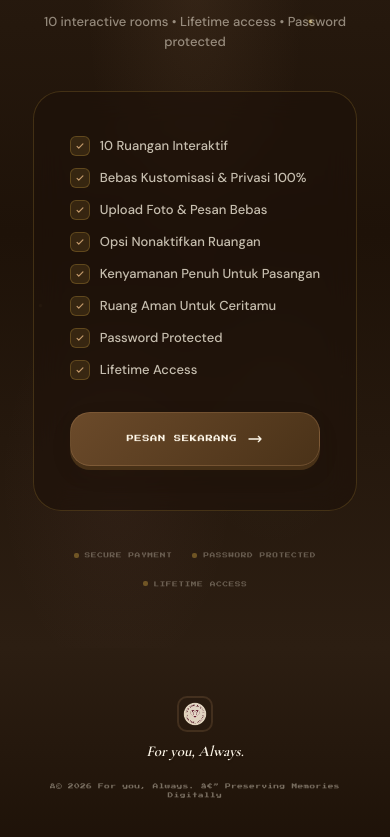
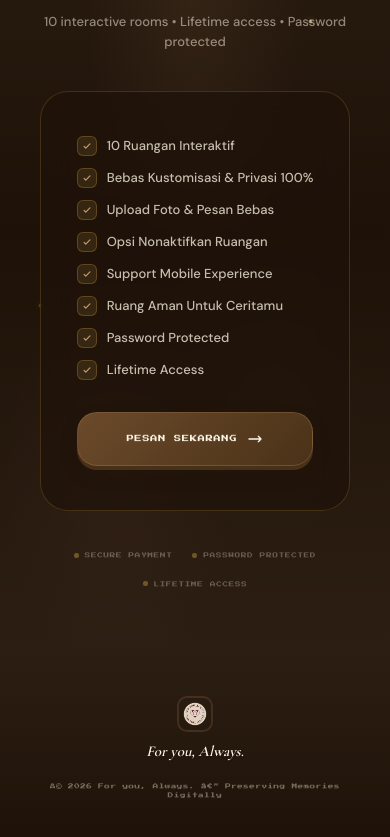
Before and after one commit to detectivecrewze/for-you-always, a Next.js app: page /arcade in a window 390 px wide. Shown: the part 3118-3955 px from the top of the page. Built offline with nearby package versions, Linux system fonts and the light colour scheme.

Commit message:
feat: change pricing feature item to 'Support Mobile Experience'

```diff
--- a/app/arcade/page.tsx
+++ b/app/arcade/page.tsx
@@ -956,7 +956,7 @@ export default function ArcadeLandingPage() {
                                     "Bebas Kustomisasi & Privasi 100%",
                                     "Upload Foto & Pesan Bebas",
                                     "Opsi Nonaktifkan Ruangan",
-                                    "Kenyamanan Penuh Untuk Pasangan",
+                                    "Support Mobile Experience",
                                     "Ruang Aman Untuk Ceritamu",
                                     "Password Protected",
                                     "Lifetime Access",
```
